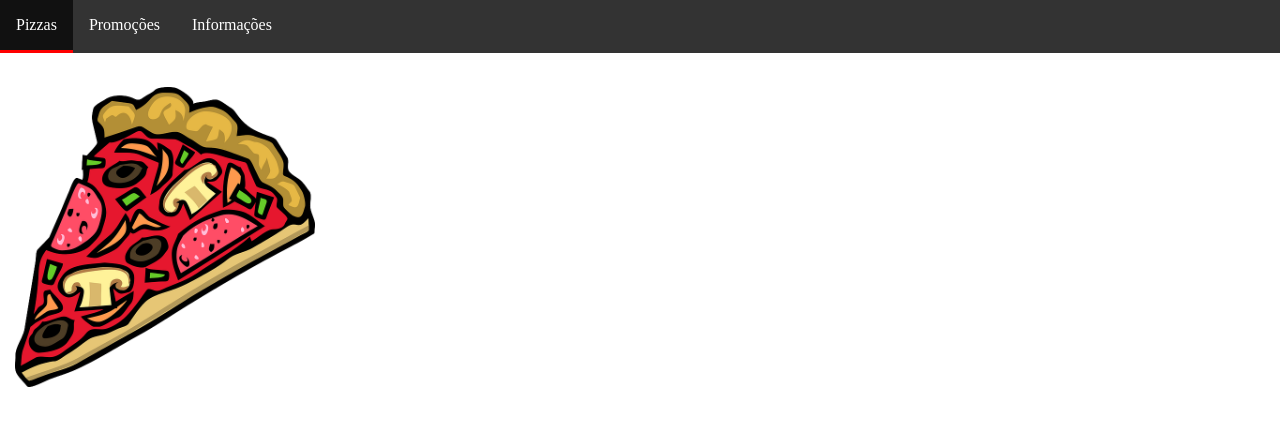
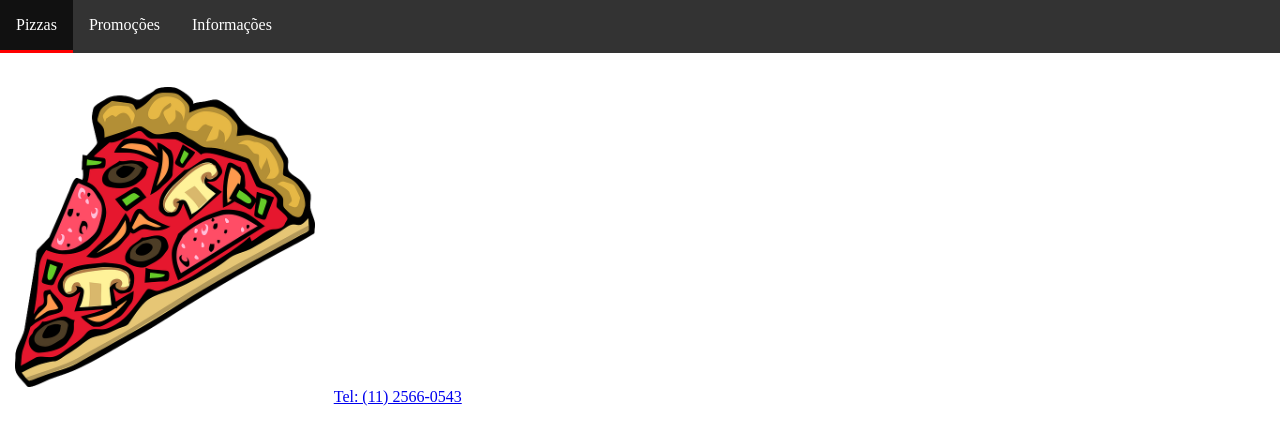
Before and after one commit to rairodrigues/rairodrigues.github.io, a plain HTML site: page index.html in a window 1280 px wide. Drawn offline with Linux system fonts and the light colour scheme.

Commit message:
Add files via upload

```diff
--- a/index.html
+++ b/index.html
@@ -18,6 +18,7 @@
 <div>
 <br><br><br><br>
 	<img src="pizza.png">
+	<a href=”tel:+551125660543″>Tel: (11) 2566-0543</a>
 </div>
 </body>
 </html>
```
